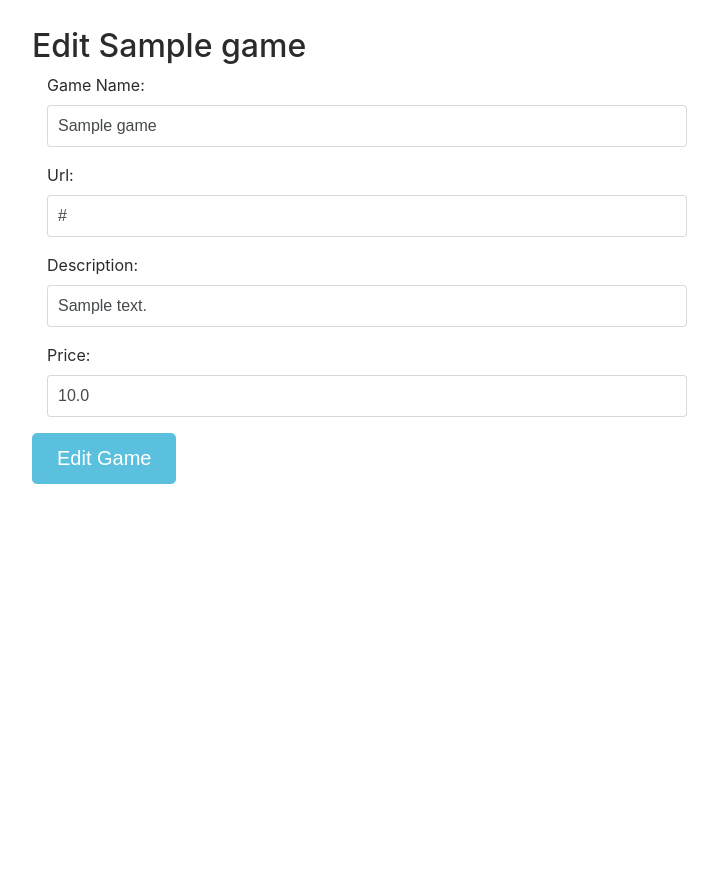
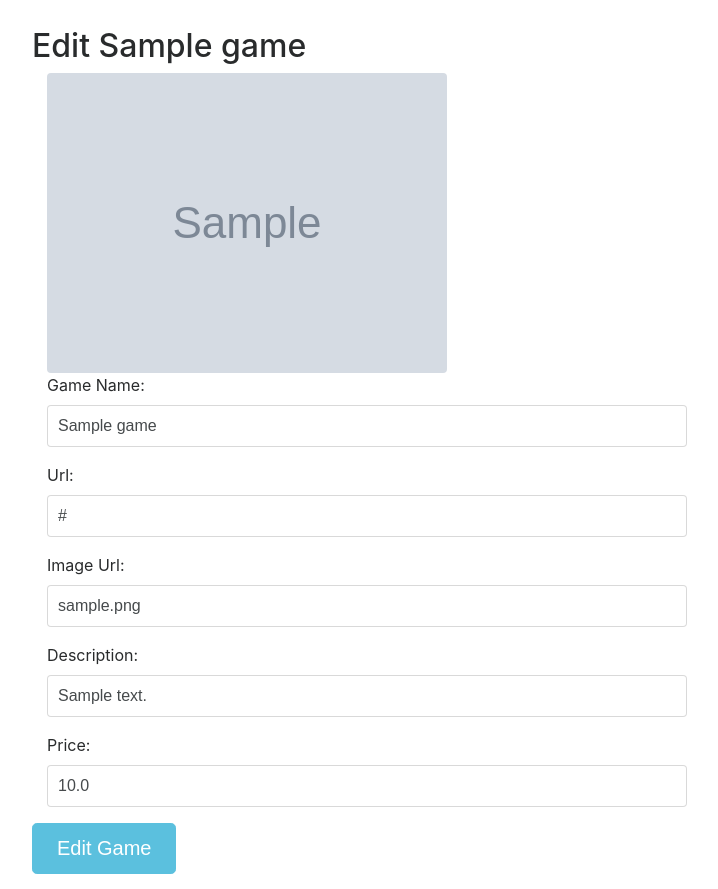
Before and after one commit to kkekkonen/Gamestore, a Django app: page /account/edit_game/1 in a window 1280 px wide. Shown: the part 94-983 px from the top of the page, without its empty margins (273-991 px from the left). Before the commit the page ends 578 px from the top, so only its background shows below. Run offline with Django 3.2, Linux system fonts and the light colour scheme; a user stored in the database is signed in; tables that the repository leaves empty hold one stand-in row (values such as "Sample post"); grey boxes marked "Sample" are stand-in pictures; some libraries are stand-ins or nearby versions.

Commit message:
Added an optional image to each game. Fixed game editing

```diff
--- a/website/forms.py
+++ b/website/forms.py
@@ -11,6 +11,7 @@ class GameForm(forms.Form):
     error_messages={'required': 'Your game needs a name!'})
     url = forms.URLField(label = 'Url', max_length=255, required=True,
     error_messages={'required': 'Your game needs a URL!'})
+    image_url = forms.URLField(label = 'Image Url', max_length=255, required=False)
     description = forms.CharField(label = 'Description', required=True,
     error_messages={'required': 'Your game needs a description for some reason!'})
     price = forms.FloatField(label = 'Price', required = True,
@@ -24,6 +25,7 @@ class GameForm(forms.Form):
             for f_name in self.fields:
                 if f_name in self.errors:
                     self.fields[f_name].widget.attrs['class'] = "form-control error"
+
 """
 # WORK IN PROGRESS
 class Verification(models.Model):
--- a/website/models.py
+++ b/website/models.py
@@ -17,6 +17,7 @@ class RightsSupport(models.Model):
 class Game(models.Model):
     name = models.CharField(max_length=255)
     url = models.URLField(blank=False)
+    image_url = models.URLField()
     description = models.CharField(max_length=255)
     price = models.FloatField()
     owner = models.ForeignKey(User, on_delete=models.CASCADE)
--- a/website/templates/edit_game.html
+++ b/website/templates/edit_game.html
@@ -12,6 +12,9 @@
             <form action="{{ request.build_absolute_uri }}" method="POST" id="game-form" class="form-game form-signup">
                 {% csrf_token %}
                 <h2 class="form-game-heading">Edit {{game.name}}</h2>
+                {% if game.image_url != "" %}
+                <div class="col-sm-12"><img class="img-fluid rounded" src={{game.image_url}} alt="{{game.description}}"></div>
+                {% endif %}
                 <div class="col-sm-12">
                     {% for field in form %}
                         <div class="form-group">
--- a/website/templates/my_games.html
+++ b/website/templates/my_games.html
@@ -10,6 +10,9 @@
         <div class="col-lg-12 well">
             <div class="col-sm-12 game-area">
                 <h2 class="game-heading">{{game.name}}</h2>
+                {% if game.image_url != "" %}
+                <div class="col-sm-12"><img class="img-fluid rounded" src={{game.image_url}} alt="{{game.description}}"></div>
+                {% endif %}
                 <div class="col-sm-12 game-buttons">
                     {% if game.owner == request.user %}
                     <a class="btn btn-lg btn-info" href="{% url 'edit_game' game.id %}">edit game</a>
--- a/website/views.py
+++ b/website/views.py
@@ -2,7 +2,7 @@ from django.contrib.auth.decorators import login_required, user_passes_test
 from django.contrib.auth.decorators import permission_required
 
 from django.urls import reverse
-
+from django.forms.utils import ErrorList
 from django.db import models
 from django.contrib.auth.models import Permission
 from django.shortcuts import render, redirect, get_object_or_404
@@ -28,6 +28,7 @@ from .tokens import account_activation_token
 from django.core.mail import EmailMessage
 #email verification imports end
 import os
+from urllib.request import urlopen
 
 def give_dev_rights(user):
     #this function is used to give a user the developer-permission
@@ -148,30 +149,46 @@ def signup(request):
 def home(request):
     return render(request, 'home.html')
 
+def check_image_url(url):
+    #this function is used to check if a url can be used to load a image
+    try:
+        #check that the url works
+        urlopen(url)
+        #check that the file url leads to image
+        if any([url.endswith(e) for e in [".jpg", ".jpeg", ".png", ".gif", "svg"]]):
+            return True
+    except Exception as e:
+        pass
+    return False
+
 @permission_required('website.developer_rights')
 @login_required
 def add_game(request):
-    #function used to add a new game to the service. user mustbe logged in and
+    #function used to add a new game to the service. user must be logged in and
     # have permission to add Games
     # uses GameForm to render the form.
     if(request.method == "POST"):
         name = request.POST.get('name')
         url = request.POST.get('url')
+        image_url = request.POST.get('image_url')
         description = request.POST.get('description')
         price = request.POST.get('price')
-        data = {"name":name, "url":url, "description":description, "price":price}
+        data = {"name":name, "url":url, "image_url":image_url, "description":description, "price":price}
         form = GameForm(data)
+        if image_url != "" and not check_image_url(image_url):
+            form.add_error("image_url", "invalid image url")
         if form.is_valid():
             game_data = {
                 'name': form.cleaned_data['name'],
                 'url': form.cleaned_data['url'],
+                'image_url': form.cleaned_data['image_url'],
                 'description': form.cleaned_data['description'],
                 'price':form.cleaned_data['price'],
                 'owner':request.user,
             }
             game = Game(**game_data)
             game.save()
-            return redirect('my_games')
+            return redirect('edit_game', game_id=game.id)
         else:
             context = {}
             context["form"] = form
@@ -330,14 +347,22 @@ def edit_game(request, game_id):
             url = request.POST.get("url")
             description = request.POST.get("description")
             price = request.POST.get("price")
-            data = {"name":name, "url":url, "description":description, "price":price}
+            image_url = request.POST.get("image_url")
+            data = {"name":name, "url":url, "image_url":image_url, "description":description, "price":price}
             form = GameForm(data)
+            if image_url != "" and not check_image_url(image_url):
+                form.add_error("image_url", "invalid image url")
             if form.is_valid():
-                game.__dict__.update(**data)
+                game.name = form.cleaned_data['name']
+                game.url = form.cleaned_data['url']
+                game.image_url = form.cleaned_data['image_url']
+                game.description = form.cleaned_data['description']
+                game.price = form.cleaned_data['price']
+                game.save()
             return render(request, 'edit_game.html', {"form": form, "game": game} )
         else:
             #if the user did not post the form, send form with the current values of the Game
-            data = {"name":game.name, "url":game.url, "description":game.description, "price":game.price}
+            data = {"name":game.name, "url":game.url, "description":game.description, "price":game.price, "image_url":game.image_url}
             form = GameForm(initial=data)
             return render(request, 'edit_game.html', {"form": form, "game": game} )
     raise Http404("invalid game edit request")
```
Also changed, not shown: website/migrations/0004_game_image_url.py (added).
